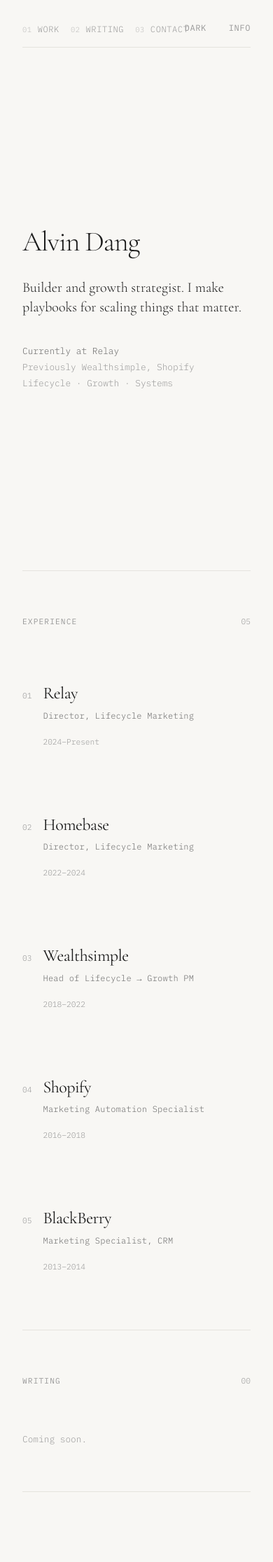
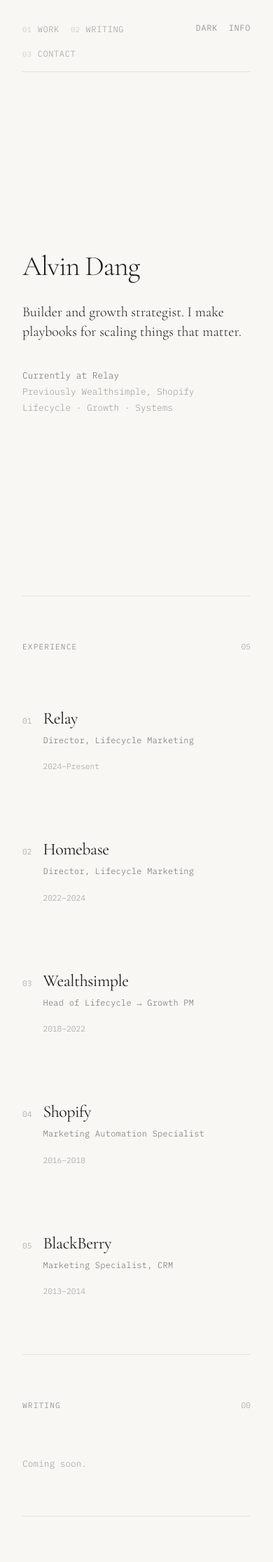
Before and after one commit to alvindang21/alvindang.github.io, a Jekyll site: the page built from index.html, in a window 390 px wide. Shown: the top 2232 px of the page at 70% size. Built offline with Jekyll 4.4.1, drawn with Linux system fonts in a browser that asks for light colours.

Commit message:
Fix mobile nav overlap with theme toggle
Add right margin to nav on mobile to prevent overlap with
fixed top-controls. Reduce gap between controls on mobile.

Co-Authored-By: Claude Opus 4.5 <noreply@anthropic.com>

```diff
--- a/_layouts/default.html
+++ b/_layouts/default.html
@@ -911,6 +911,13 @@
         left: auto;
         margin: var(--space-md);
         margin-bottom: 0;
+        margin-right: 140px;
+      }
+
+      .top-controls {
+        top: var(--space-md);
+        right: var(--space-md);
+        gap: var(--space-sm);
       }
 
       .nav.hidden {
```
